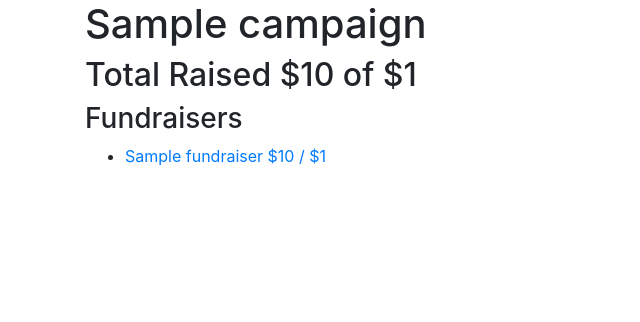
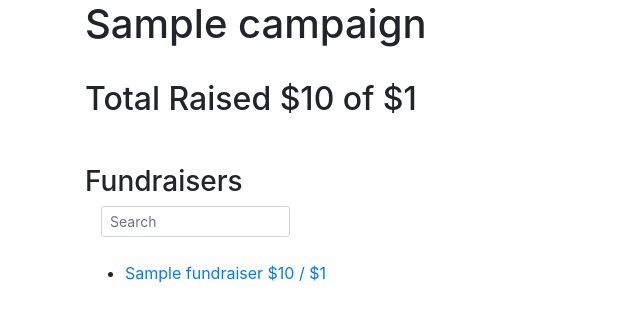
Before and after one commit to dominikszopa/fundraising-website, a Django app: page /team_fundraising/ in a window 1280 px wide. Shown: the top 322 px of the page, without its empty margins (0-640 px from the left). Run offline with Django 3.2, Linux system fonts and the light colour scheme; tables that the repository leaves empty hold one stand-in row (values such as "Sample post"); some libraries are stand-ins or nearby versions.

Commit message:
Added search to index page

```diff
--- a/team_fundraising/templates/team_fundraising/index.html
+++ b/team_fundraising/templates/team_fundraising/index.html
@@ -3,11 +3,22 @@
 
 {% block content %}
 <h1>{{ campaign.name }}</h1>
+<br/>
+<h2>Total Raised ${{ total_raised|floatformat:"0"|intcomma }} of ${{ campaign.goal|floatformat:"0"|intcomma }}
+<br/>
+<br/>
+    <h3>Fundraisers</h3>
 
-<h2>Total Raised ${{ total_raised|floatformat:"0"|intcomma }} of ${{ campaign.goal|floatformat:"0"|intcomma }}
+    <!-- Search form -->
 
-    <h3>Fundraisers</h3>
-    <ul>
+    <form class="form-inline">
+        <div class="col-xs-4">
+            <i class="fa fa-search" aria-hidden="true"></i>
+            <input id="search" class="form-control form-control-sm ml-3 w-75" type="text" placeholder="Search" aria-label="Search" onkeyup="filterList()">
+        </div>
+    </form>
+    <br/>
+    <ul id="fundraiserlist">
         {% for fundraiser in fundraisers %}
         <li>
             <a href="{% url 'team_fundraising:fundraiser' fundraiser.id %}">
@@ -18,4 +29,27 @@
         {% endfor %}
 
     </ul>
+
+<script>
+function filterList() {
+  // Declare variables
+  var input, filter, ul, li, a, i, txtValue;
+  input = document.getElementById('search');
+  filter = input.value.toUpperCase();
+  ul = document.getElementById("fundraiserlist");
+  li = ul.getElementsByTagName('li');
+
+  // Loop through all list items, and hide those who don't match the search query
+  for (i = 0; i < li.length; i++) {
+    a = li[i].getElementsByTagName("a")[0];
+    txtValue = a.textContent || a.innerText;
+    if (txtValue.toUpperCase().indexOf(filter) > -1) {
+      li[i].style.display = "";
+    } else {
+      li[i].style.display = "none";
+    }
+  }
+}
+</script>
+
 {% endblock %}
```
Also changed, not shown: 1 other file.
